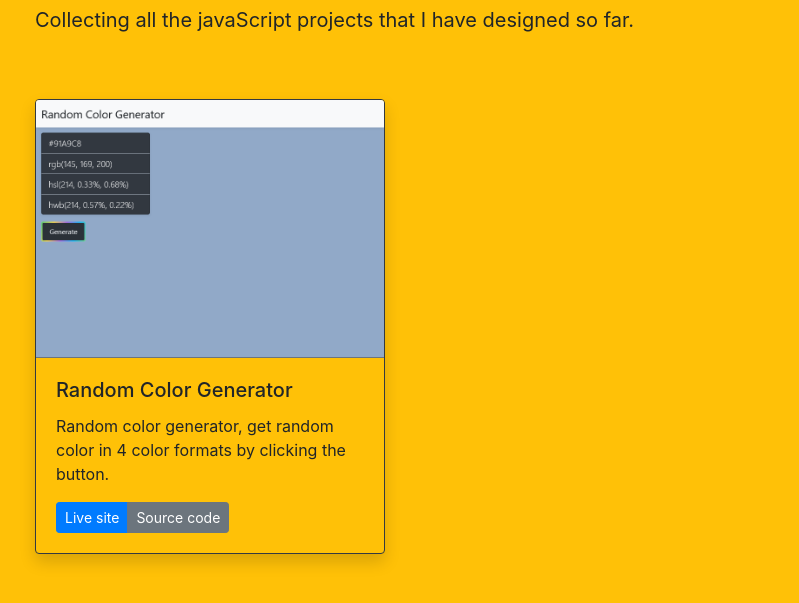
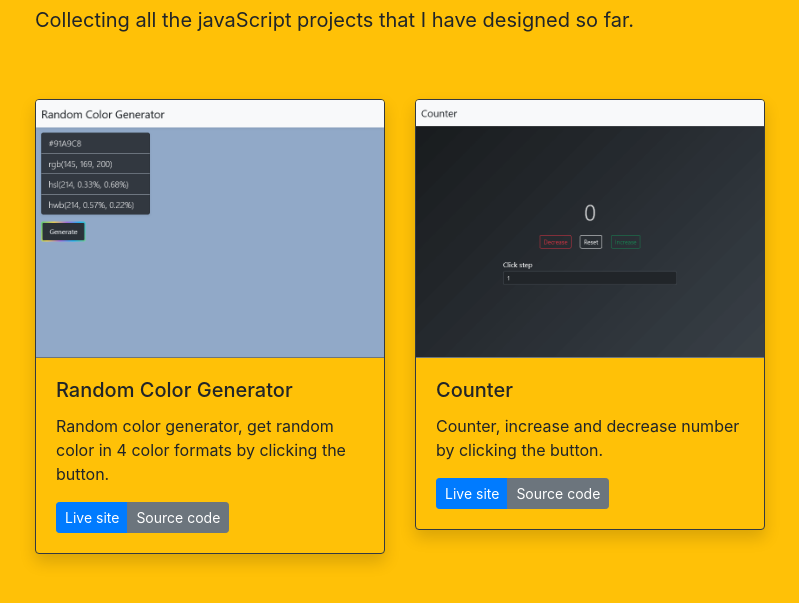
Before and after one commit to James-alderson/JavaScript-Projects, a website: page index.html in a window 1280 px wide. Shown: the part 75-678 px from the top of the page, without its empty margins (50-849 px from the left). Drawn offline with Linux system fonts and the light colour scheme.

Commit message:
Add 'Counter' project

```diff
--- a/index.html
+++ b/index.html
@@ -41,6 +41,21 @@
             </div>
           </div>
         </div>
+
+        <div class="col-12 col-sm-6 col-lg-4 my-3">
+          <div class="card bg-warning border-dark shadow">
+            <img class="card-img-top border-bottom border-secondary"
+              src="Projects/02-Counter/dist/images/screenshot/Counter.png" alt="Counter project">
+            <div class="card-body">
+              <div class="card-title h5">Counter</div>
+              <p class="card-text">Counter, increase and decrease number by clicking the button.</p>
+              <div class="btn-group btn-group-sm" role="group" aria-label="Basic example">
+                <a class="btn btn-primary" href="https://james-alderson.github.io/JavaScript-Projects/Projects/02-Counter/index.html">Live site</a>
+                <a class="btn btn-secondary" href="https://github.com/James-alderson/JavaScript-Projects/tree/main/Projects/02-Counter">Source code</a>
+              </div>
+            </div>
+          </div>
+        </div>
       </div>
     </div>
   </main>
```
